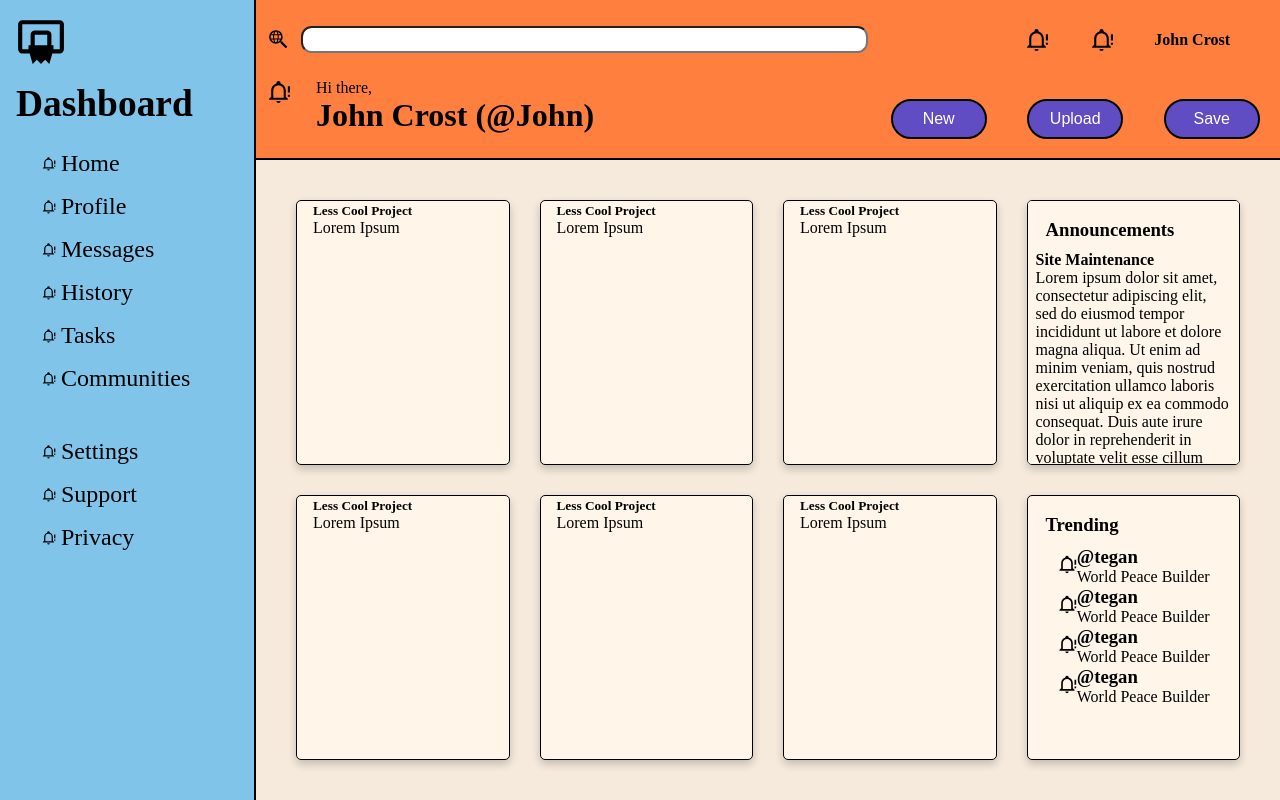
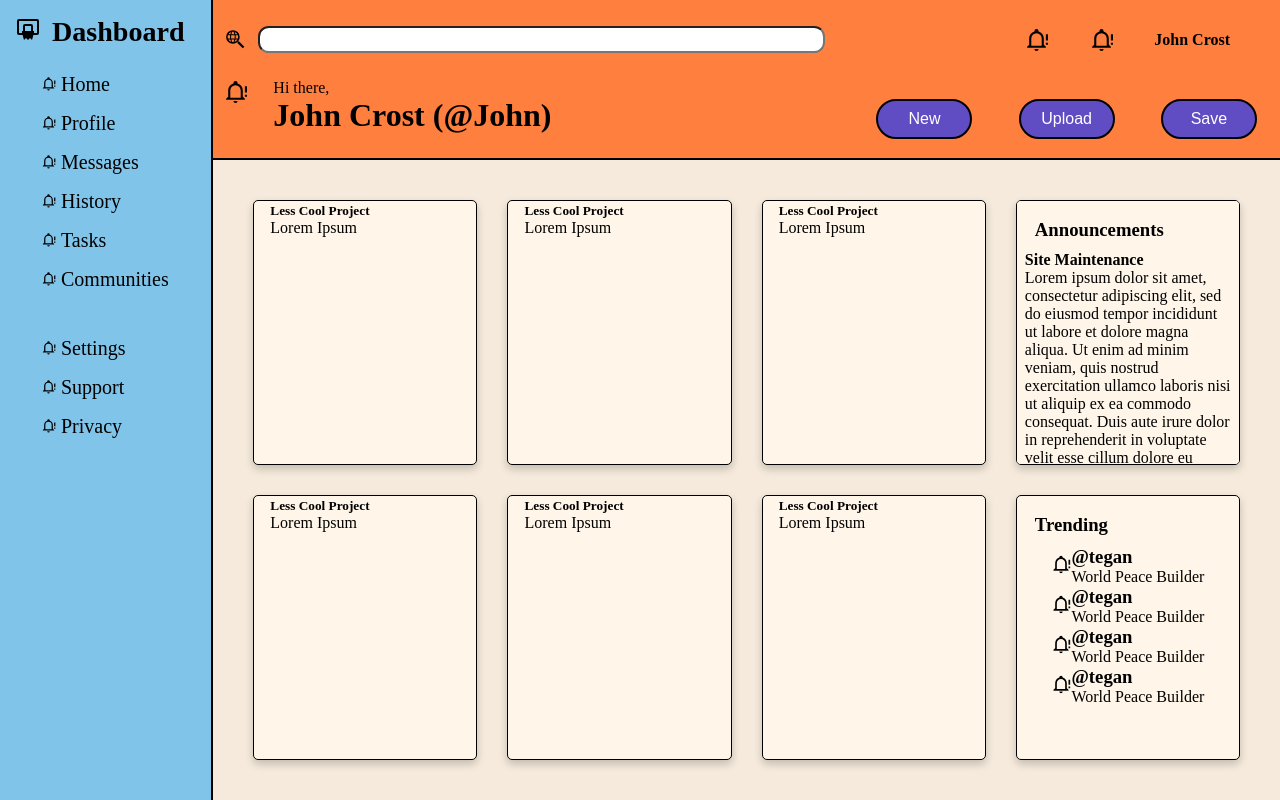
Before and after one commit to LockpickedKey/admin-dashboard-layout-TOP, a plain HTML site: page index.html in a window 1280 px wide. Drawn offline with Linux system fonts and the light colour scheme.

Commit message:
Fixed the ratio of the sidebar to main-content.

```diff
--- a/index.html
+++ b/index.html
@@ -10,7 +10,6 @@
     <div class="container">
         <div class="sidebar">
           <span class="logo-container">
-            <img src="images/basketball-hoop-outline.svg" alt="hoop" height="50px" width="50px">
             <h3>Dashboard</h3>
           </span>
           <div class="sidebar-content">
--- a/styles.css
+++ b/styles.css
@@ -34,7 +34,7 @@
   display: grid;
   height: 100vh;
   min-height: 2vm;
-  grid-template-columns: 1fr 4fr;
+  grid-template-columns: 1fr 5fr;
   grid-template-rows: repeat(5, 1fr);
 }
 
@@ -51,18 +51,21 @@
 }
 
 .logo-container {
-  display: flex;
-	flex-direction: row;
-	flex-wrap: wrap;
-  justify-content: start;
-  gap: 16px;
-  font-size: 32px;
+  font-size: 24px;
+}
+
+.logo-container h3::before {
+  content: url(images/basketball-hoop-outline.svg);
+  display: inline-block;
+  width: 24px;
+  height: 24px;
+  margin-right: 12px;
 }
 
 .sidebar-content li {
   padding: 5px;
   margin-bottom: 6px;
-  font-size: 24px;
+  font-size: 20px;
 }
 
 .sidebar-content li::before {
```
